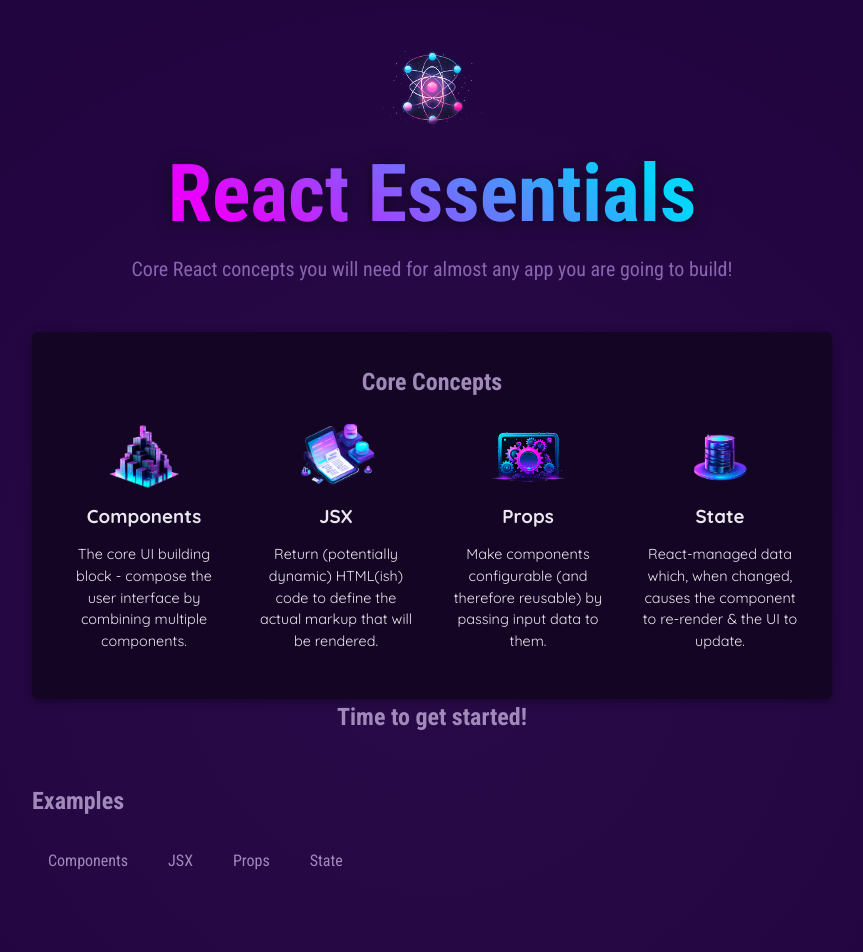
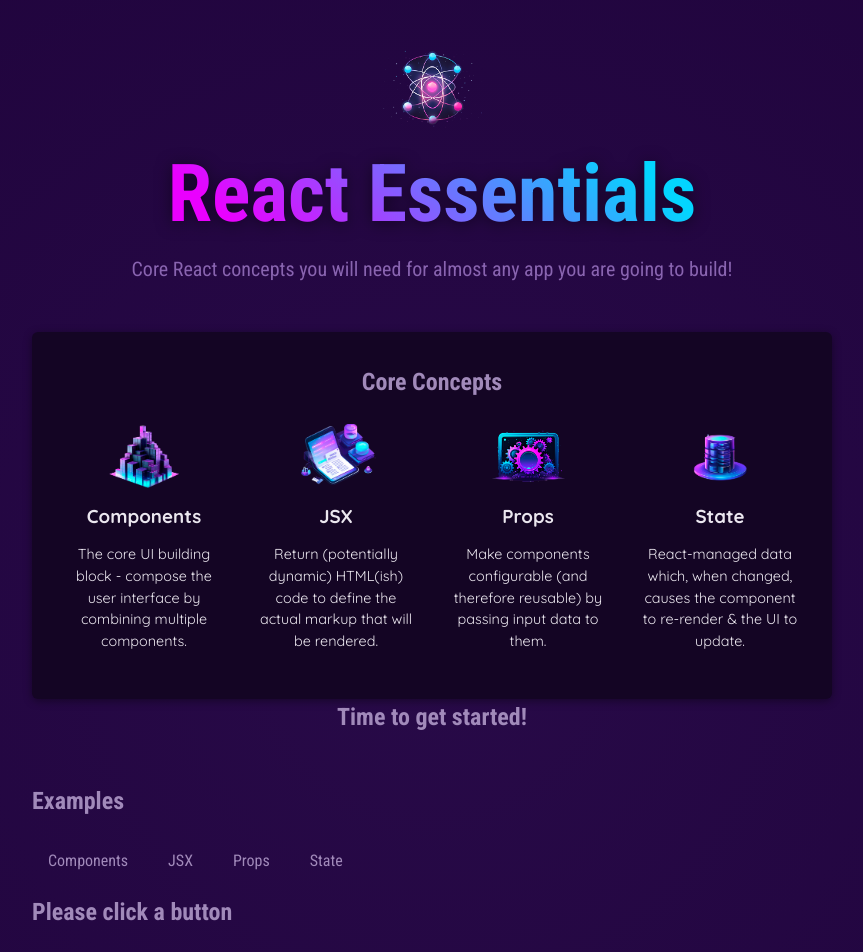
Before and after one commit to riczudaniel/starting-project, a React (Vite) app: page / in a window 1280 px wide. Shown: the top 952 px of the page, without its empty margins (208-1071 px from the left). Built offline with nearby package versions, Linux system fonts and the light colour scheme.

Commit message:
UseState was added to update H2 automatically, after a button is clicked

```diff
--- a/src/App.jsx
+++ b/src/App.jsx
@@ -1,3 +1,5 @@
+import { useState } from "react"
+
 import { CORE_CONCEPTS } from "./data"
 import Header from "./components/Header/Header.jsx"
 import CoreConcept from "./components/CoreConcept";
@@ -6,10 +8,17 @@
 
 
 function App() {
+  const [ selectedTopic, setSelectedTopic ] = useState("Please click a button")
 
+
+
+  let tabContent = "Please click a button"
   function handleSelect(selectedButton) {
     // selectedButton --> "components", "jsx", "props", "state"
-    console.log(selectedButton)
+
+    // setSelectedTopic will automatically update selectedTopic depending on
+    // what the user clicks. It re-executes everytime we click the buttons.
+    setSelectedTopic(selectedButton)
 }
 
   return (
@@ -36,6 +45,9 @@
             <TabButton onSelect={() => handleSelect ("Props") }>Props</TabButton>
             <TabButton onSelect={() => handleSelect ("State") }>State</TabButton>
           </menu>
+
+          {/* This content will be updated, depending on what we click. */}
+          <h2>{selectedTopic}</h2>
         </section>
 
       </main>
```
